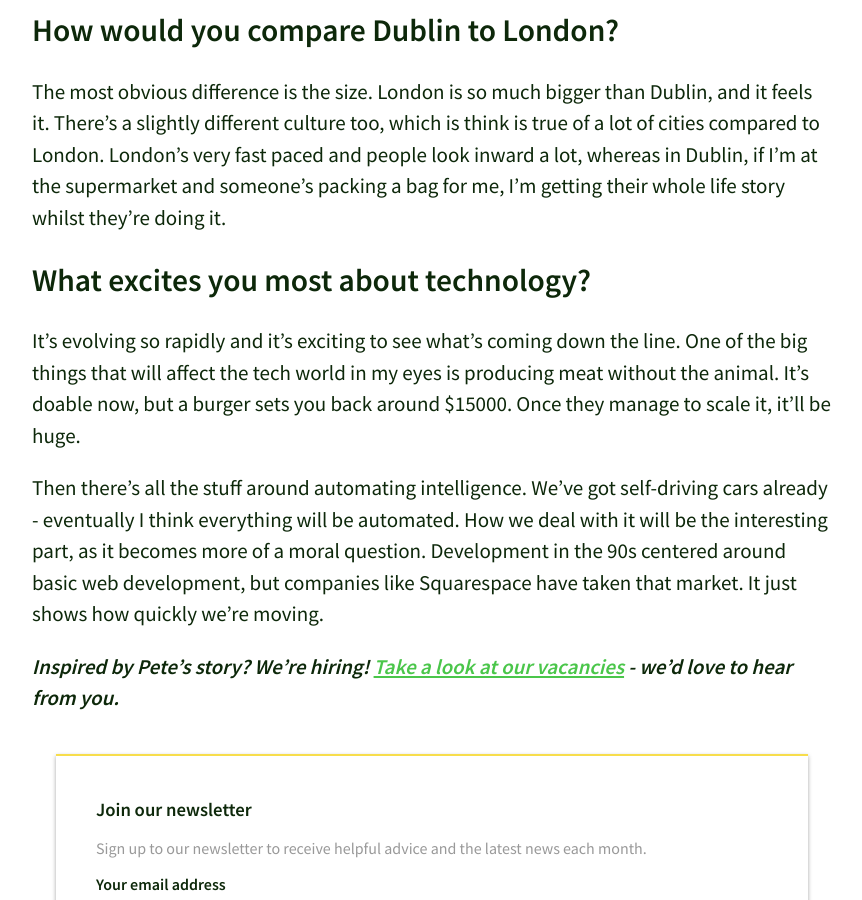
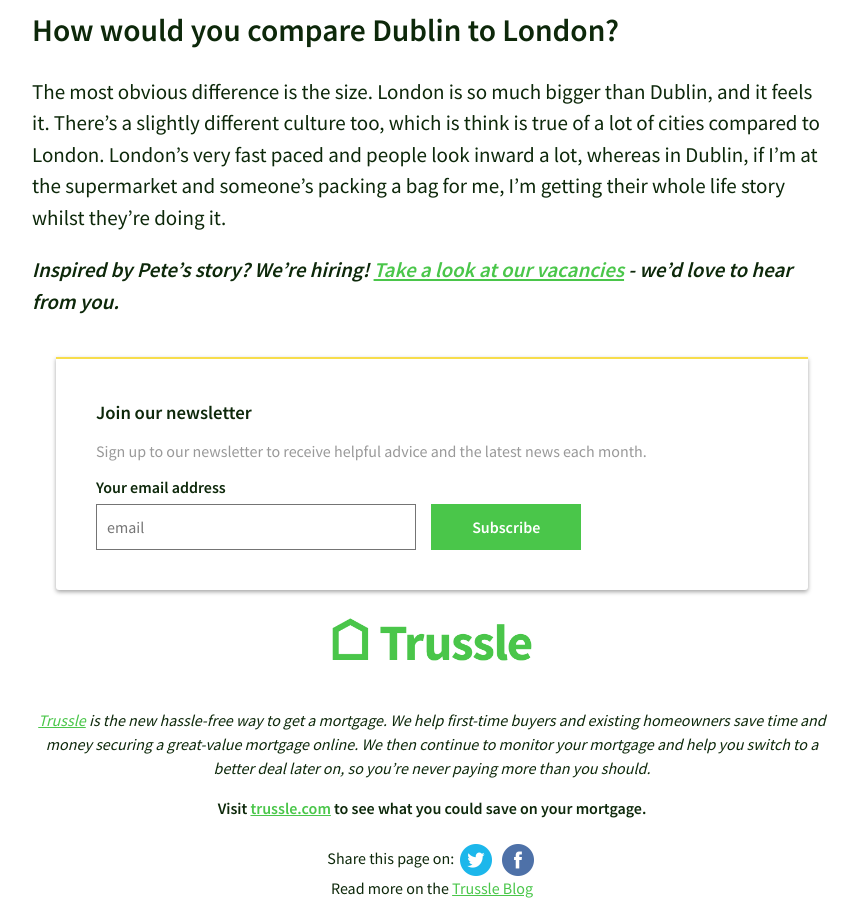
Before and after one commit to olitrussle/blog, a Jekyll site: the page built from _posts/2017-05-02-meet-the-team-pete.md, in a window 1280 px wide and 900 px high, scrolled down 2647 px. Shown: the whole window, without its empty margins (208-1070 px from the left). Built offline with Jekyll 4.4.1, drawn with Linux system fonts in a browser that asks for light colours; comment, search, counter and statistics services are not loaded.

Commit message:
Updated 2017-05-02-meet-the-team-pete.md

```diff
--- a/_posts/2017-05-02-meet-the-team-pete.md
+++ b/_posts/2017-05-02-meet-the-team-pete.md
@@ -36,9 +36,4 @@
 ## How would you compare Dublin to London?
 The most obvious difference is the size. London is so much bigger than Dublin, and it feels it. There’s a slightly different culture too, which is think is true of a lot of cities compared to London. London’s very fast paced and people look inward a lot, whereas in Dublin, if I’m at the supermarket and someone’s packing a bag for me, I’m getting their whole life story whilst they’re doing it.
 
-## What excites you most about technology?
-It’s evolving so rapidly and it’s exciting to see what’s coming down the line. One of the big things that will affect the tech world in my eyes is producing meat without the animal. It’s doable now, but a burger sets you back around $15000. Once they manage to scale it, it’ll be huge.
-
-Then there’s all the stuff around automating intelligence. We’ve got self-driving cars already - eventually I think everything will be automated. How we deal with it will be the interesting part, as it becomes more of a moral question. Development in the 90s centered around basic web development, but companies like Squarespace have taken that market. It just shows how quickly we’re moving.
-
 _**Inspired by Pete’s story? We’re hiring! [Take a look at our vacancies](https://jobs.lever.co/trussle) - we’d love to hear from you.**_
```
